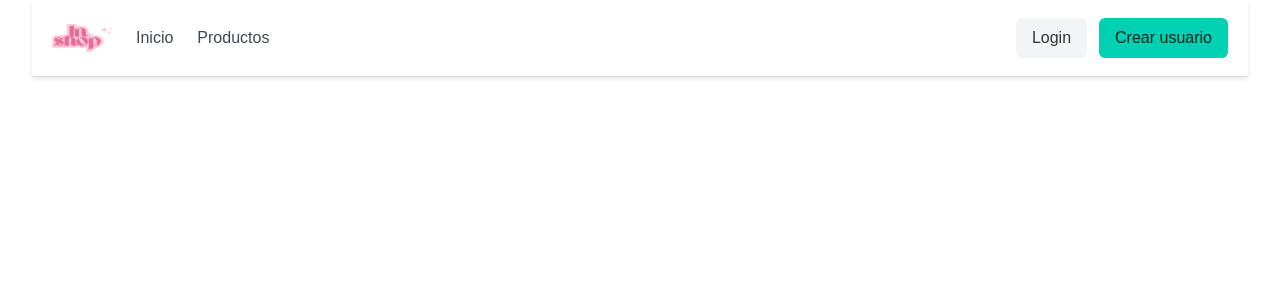
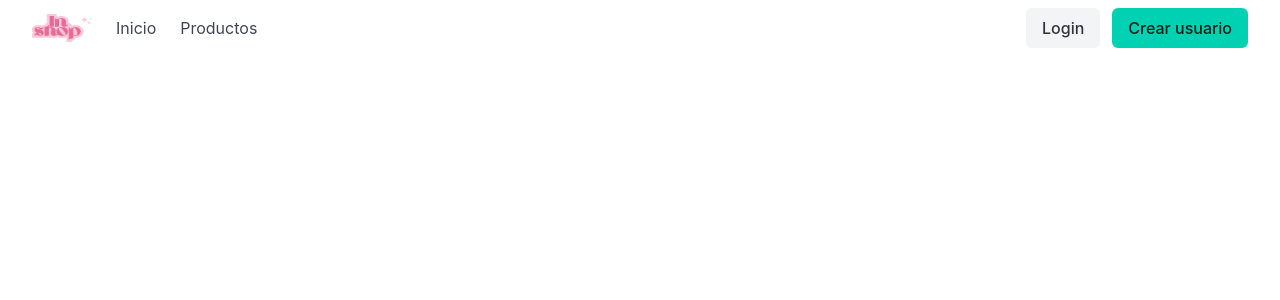
Before and after one commit to nicolasque/TFG_Shop, a PHP site: page /php/navbar.php in a window 1280 px wide. Shown: the top 300 px of the page. Run offline with PHP 8.4, Linux system fonts and the light colour scheme.

Commit message:
Update navbar styling and remove unused CSS file

```diff
--- a/css/navbar.css
+++ /dev/null
@@ -1,101 +0,0 @@
-/* ----- NAVBAR ----- */
-
-.navbar {
-    background-color: #ffffff; /* Color de fondo */
-    box-shadow: 0 2px 4px rgba(0, 0, 0, 0.1); /* Sombra */
-    padding: 10px 20px; /* Relleno */
-    font-family: "Montserrat", sans-serif;
-    transition: padding 0.2s ease-in-out; /* Transición de relleno */
-
-  }
-
-  .navbar-container {
-    /* max-width: 1200px; Ancho máximo */
-    /* min-width: 1320px; Ancho mínimo */
-    margin: 0 auto; /* Centrar */
-    display: flex; /* Posicionamiento flexible */
-    justify-content: space-between; /* Distribución de elementos */
-  }
-
-  .navbar-brand {
-    color: #333333; /* Color del nombre de la web */
-    font-weight: bold; /* Grosor de la fuente */
-    text-decoration: none; /* Eliminar decoración del texto */
-    font-size: 18px; /* Tamaño de la fuente */
-  }
-
-  .navbar-toggler {
-    border: orangered;
-    background-color: transparent; /* Fondo transparente */
-    padding: 0; /* Eliminar relleno */
-    margin: 0; /* Eliminar margen */
-    cursor: pointer; /* Cambiar cursor al pasar por encima */
-  }
-
-  .navbar-toggler:focus {
-    outline: none; /* Eliminar borde al enfocar */
-  }
-
-  .navbar-collapse {
-    flex-basis: 100%; /* Ancho por defecto */
-    align-items: center; /* Alineación vertical */
-  }
-
-  .navbar-nav {
-    display: flex; /* Mostrar elementos en fila */
-    list-style: none; /* Eliminar estilo de lista */
-    margin: 0; /* Eliminar margen */
-    padding: 0; /* Eliminar relleno */
-  }
-
-  .nav-item {
-    margin: 0 10px; /* Margen entre elementos */
-  }
-
-  .nav-link {
-    color: #333333; /* Color del texto */
-    text-decoration: none; /* Eliminar decoración del texto */
-    font-size: 16px; /* Tamaño de la fuente */
-    transition: color 0.2s ease-in-out; /* Transición de color */
-    font-family: "Montserrat", sans-serif;
-
-  }
-
-  .nav-link:hover {
-    color: #007bff; /* Color al pasar por encima */
-  }
-
-  .nav-link.active {
-    color: #007bff; /* Color del elemento activo */
-    background-color: #f5f5f5; /* Fondo del elemento activo */
-  }
-
-  /* ----- ESTILOS ADICIONALES ----- */
-
-  /* Animación al hacer clic en el botón de menú */
-  .navbar-toggler .navbar-toggler-icon {
-    transition: transform 0.2s ease-in-out;
-  }
-
-  .navbar-toggler.collapsed .navbar-toggler-icon {
-    transform: rotate(90deg);
-  }
-
-  /* Efecto al hacer hover sobre el nombre de la web */
-  .navbar-brand:hover {
-    color: #007bff;
-  }
-
-  /* Añadir un borde inferior a la navbar */
-  .navbar {
-    border-bottom: 1px solid #ddd;
-  }
-
-  /* Cambiar el color de fondo al hacer scroll */
-  .navbar {
-    transition: background-color 0.2s ease-in-out;
-  }
-
-    .navbar-scrolled {
-        background-color: #f5f5f5;
-    }
--- a/php/navbar.php
+++ b/php/navbar.php
@@ -44,7 +44,6 @@ function ft_is_admin()
 <head>
     <meta charset="UTF-8">
     <meta name="viewport" content="width=device-width, initial-scale=1.0">
-    <link rel="stylesheet" href="/tfg_shop/css/navbar.css">
     <link rel="stylesheet" href="/tfg_shop/css/bulma.min.css">
     <title>Barra de Navegación</title>
 </head>
```
Also changed, not shown: php/user_acount/edit_product.php (+9 -2 lines).
